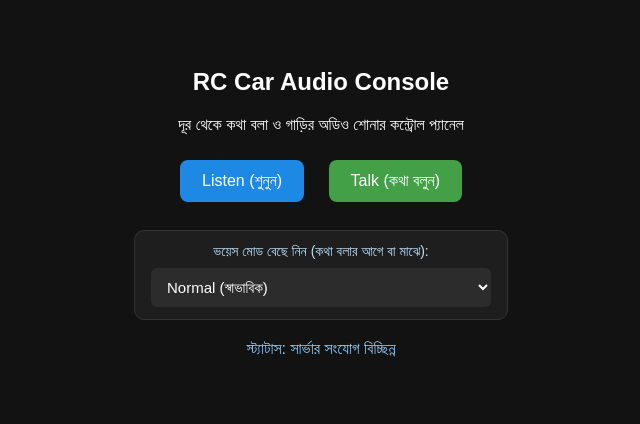
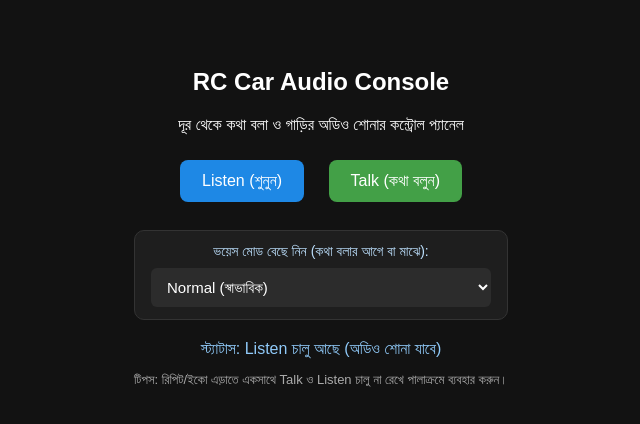
Before and after one commit to au481041-creator/rc-audio-server, a website: page index.html in a window 1280 px wide. Both pictures are taken after a click on the button "Listen (শুনুন)". Shown: the whole page, without its empty margins (319-959 px from the left). Drawn offline with Linux system fonts and the light colour scheme.

Commit message:
Update index.html

```diff
--- a/index.html
+++ b/index.html
@@ -56,6 +56,14 @@
       margin-top: 20px;
       color: #90caf9;
     }
+    .tip {
+      margin-top: 14px;
+      font-size: 13px;
+      color: #aaa;
+      max-width: 420px;
+      margin-left: auto;
+      margin-right: auto;
+    }
   </style>
 </head>
 <body>
@@ -77,6 +85,7 @@
   </div>
 
   <div id="status">স্ট্যাটাস: সংযোগ হচ্ছে...</div>
+  <div class="tip">টিপস: রিপিট/ইকো এড়াতে একসাথে Talk ও Listen চালু না রেখে পালাক্রমে ব্যবহার করুন।</div>
 
   <script>
     const protocol = location.protocol === "https:" ? "wss:" : "ws:";
@@ -88,6 +97,7 @@
     const voiceSelect = document.getElementById("voiceSelect");
 
     let audioCtx = null;
+    let gainNode = null;
     let nextPlayTime = 0;
     let isTalking = false;
     let micStream = null;
@@ -115,6 +125,9 @@
         audioCtx = new (window.AudioContext || window.webkitAudioContext)({
           sampleRate: 16000
         });
+        gainNode = audioCtx.createGain();
+        gainNode.gain.value = 2.2; // অডিও স্পষ্টতার জন্য ভলিউম বুস্ট
+        gainNode.connect(audioCtx.destination);
         nextPlayTime = audioCtx.currentTime;
       }
       if (audioCtx.state === "suspended") {
@@ -122,7 +135,7 @@
       }
     }
 
-    // আসা 16-bit PCM অডিও বাজানো
+    // আসা 16-bit PCM অডিও বাজানো (পুরোনো বাফার জমে গেলে লাইভ সময়ে সিঙ্ক করা হয়)
     ws.onmessage = async (event) => {
       if (!audioCtx || audioCtx.state !== "running") return;
 
@@ -143,14 +156,20 @@
 
       const source = audioCtx.createBufferSource();
       source.buffer = audioBuffer;
-      source.connect(audioCtx.destination);
+      source.connect(gainNode);
 
       const now = audioCtx.currentTime;
-      if (nextPlayTime < now) {
-        nextPlayTime = now + 0.02;
+      // ১০-১২ সেকেন্ডের বাফার ল্যাগ আটকাতে 0.25s এর বেশি পিছিয়ে গেলে রিসেট
+      if (nextPlayTime < now || (nextPlayTime - now) > 0.25) {
+        nextPlayTime = now + 0.03;
       }
       source.start(nextPlayTime);
       nextPlayTime += audioBuffer.duration;
+    };
+
+    listenBtn.onclick = () => {
+      ensureAudioContext();
+      statusEl.textContent = "স্ট্যাটাস: Listen চালু আছে (অডিও শোনা যাবে)";
     };
 
     // পিচ পরিবর্তনের জন্য লিনিয়ার রিস্যাম্পলিং
@@ -193,7 +212,6 @@
       }
 
       if (mode === "deep") {
-        // পিচ কমিয়ে গম্ভীর কণ্ঠ
         const shifted = applyPitchShift(inputSamples, 0.78);
         const out = new Float32Array(shifted.length);
         for (let i = 0; i < shifted.length; i++) {
@@ -204,7 +222,6 @@
       }
 
       if (mode === "high") {
-        // পিচ বাড়িয়ে চিকন কণ্ঠ
         const shifted = applyPitchShift(inputSamples, 1.32);
         const out = new Float32Array(shifted.length);
         for (let i = 0; i < shifted.length; i++) {
@@ -214,7 +231,6 @@
       }
 
       if (mode === "robot") {
-        // রিং মডুলেশন দিয়ে রোবট ইফেক্ট
         const out = new Float32Array(inputSamples.length);
         const carrierFreq = 95;
         const step = (2 * Math.PI * carrierFreq) / 16000;
@@ -228,19 +244,14 @@
       }
 
       if (mode === "walkie") {
-        // ওয়াকিটকির মতো ব্যান্ড-পাস + হালকা ডিস্টরশন
         const out = new Float32Array(inputSamples.length);
         for (let i = 0; i < inputSamples.length; i++) {
           const x = inputSamples[i];
-          // হাই-পাস ফিল্টার (নিচের অতিরিক্ত বেস কমানো)
           const hp = 0.85 * (hpState + x - prevSample);
           hpState = hp;
           prevSample = x;
 
-          // লো-পাস ফিল্টার (উপরের হিস শব্দ কমানো)
           lpState = lpState + 0.28 * (hp - lpState);
-
-          // হালকা ওয়াকিটকি ক্লিপিং
           const clipped = Math.max(-0.55, Math.min(0.55, lpState * 1.8));
           out[i] = clipped * 1.35;
         }
```
